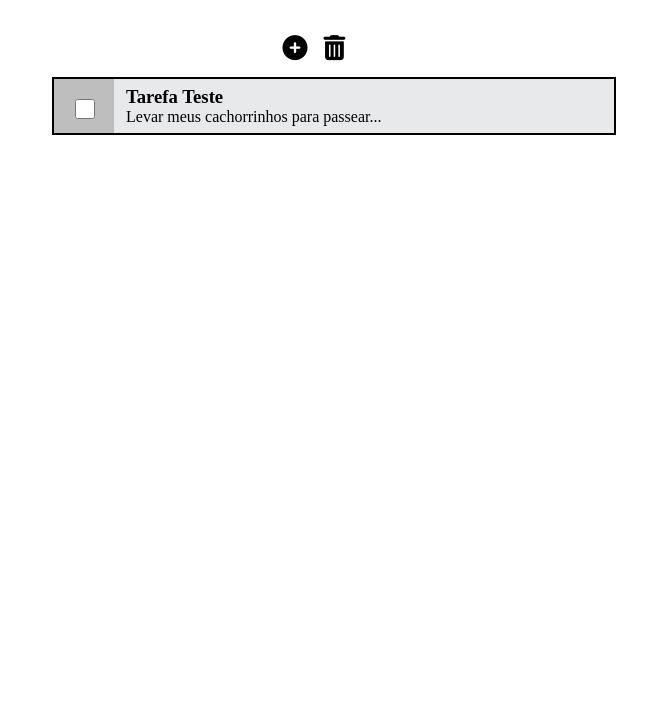
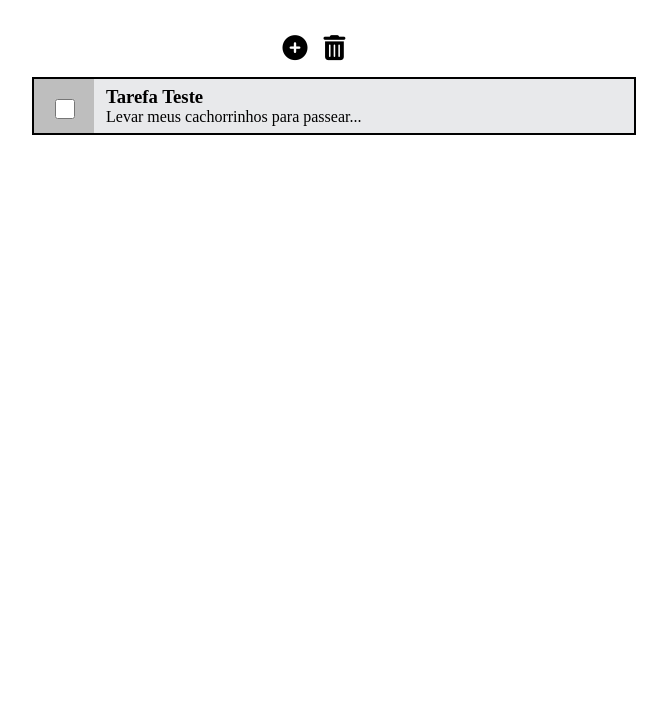
Before and after one commit to srfirew/projetos-estudo, a plain HTML site: page tarefas-system/index.html in a window 1280 px wide. Shown: the part 73-800 px from the top of the page, without its empty margins (326-993 px from the left). Drawn offline with Linux system fonts and the light colour scheme.

Commit message:
Update style.css

```diff
--- a/tarefas-system/style/style.css
+++ b/tarefas-system/style/style.css
@@ -40,7 +40,7 @@ main{
 .tarefa{
     display: flex;
     border: 2px solid black;
-    width: 560px;
+    width: 600px;
     background-color: #e8e9eb;
     align-content: center;
 }
```
